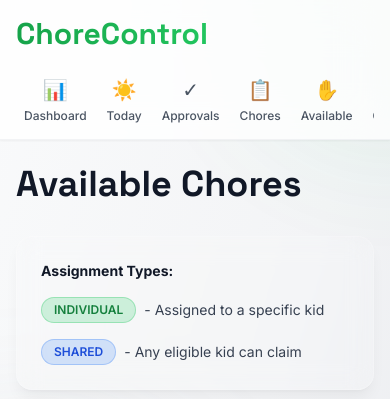
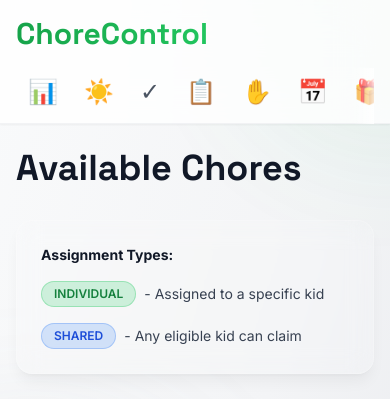
Before and after one commit to shaunadam/chorecontrol, a Flask app: template chorecontrol/templates/available.html in a window 390 px wide. Shown: the top 399 px of the page. Run offline with Flask 3, Linux system fonts and the light colour scheme; the template is opened without the code that fills it, so the values that code supplies are empty; some libraries are stand-ins or nearby versions.

Commit message:
improved mobile layout

```diff
--- a/chorecontrol/config.yaml
+++ b/chorecontrol/config.yaml
@@ -1,5 +1,5 @@
 name: ChoreControl
-version: "0.3.1.0f"
+version: "0.3.1.0g"
 slug: chorecontrol
 description: Home Assistant chore management system with kids, parents, points, and rewards
 url: https://github.com/shaunadam/chorecontrol
--- a/chorecontrol/templates/base.html
+++ b/chorecontrol/templates/base.html
@@ -125,77 +125,77 @@
             </div>
 
             <!-- Navigation -->
-            <nav class="flex gap-1 sm:gap-2 overflow-x-auto pb-2 -mb-px scrollbar-hide">
+            <nav class="relative flex gap-0.5 md:gap-2 overflow-x-auto pb-2 -mb-px scrollbar-hide nav-scroll-container" role="navigation" aria-label="Main navigation">
                 {% if current_user and current_user.role == 'claim_only' %}
                 {# claim_only users only see Today tab #}
-                <a href="{{ url_for('ui.today_page') }}" class="nav-item group flex flex-col sm:flex-row items-center gap-1 sm:gap-2 px-2 sm:px-4 py-2 rounded-t-xl text-sm font-medium whitespace-nowrap transition-all duration-200 {% if request.endpoint == 'ui.today_page' %}bg-white/40 dark:bg-white/10 border-b-2 border-green-500 text-green-600 dark:text-green-400{% else %}text-gray-600 dark:text-gray-400 hover:text-gray-900 dark:hover:text-white hover:bg-white/20 dark:hover:bg-white/5{% endif %}">
-                  <span class="text-xl sm:text-base">☀️</span>
-                  <span class="text-xs sm:text-sm">Today</span>
+                <a href="{{ url_for('ui.today_page') }}" aria-label="Today" class="nav-item group flex flex-col md:flex-row items-center gap-1 md:gap-2 px-3 md:px-4 py-2 rounded-t-xl text-sm font-medium whitespace-nowrap transition-all duration-200 {% if request.endpoint == 'ui.today_page' %}bg-white/40 dark:bg-white/10 border-b-2 border-green-500 text-green-600 dark:text-green-400{% else %}text-gray-600 dark:text-gray-400 hover:text-gray-900 dark:hover:text-white hover:bg-white/20 dark:hover:bg-white/5{% endif %}">
+                  <span class="text-2xl md:text-xl" aria-hidden="true">☀️</span>
+                  <span class="text-xs sm:text-sm hidden md:inline">Today</span>
                 </a>
                 {% elif current_user and current_user.role == 'kid' %}
                 {# Kid users see Today and My Rewards tabs #}
-                <a href="{{ url_for('ui.today_page') }}" class="nav-item group flex flex-col sm:flex-row items-center gap-1 sm:gap-2 px-2 sm:px-4 py-2 rounded-t-xl text-sm font-medium whitespace-nowrap transition-all duration-200 {% if request.endpoint == 'ui.today_page' %}bg-white/40 dark:bg-white/10 border-b-2 border-green-500 text-green-600 dark:text-green-400{% else %}text-gray-600 dark:text-gray-400 hover:text-gray-900 dark:hover:text-white hover:bg-white/20 dark:hover:bg-white/5{% endif %}">
-                  <span class="text-xl sm:text-base">☀️</span>
-                  <span class="text-xs sm:text-sm">Today</span>
+                <a href="{{ url_for('ui.today_page') }}" aria-label="Today" class="nav-item group flex flex-col md:flex-row items-center gap-1 md:gap-2 px-3 md:px-4 py-2 rounded-t-xl text-sm font-medium whitespace-nowrap transition-all duration-200 {% if request.endpoint == 'ui.today_page' %}bg-white/40 dark:bg-white/10 border-b-2 border-green-500 text-green-600 dark:text-green-400{% else %}text-gray-600 dark:text-gray-400 hover:text-gray-900 dark:hover:text-white hover:bg-white/20 dark:hover:bg-white/5{% endif %}">
+                  <span class="text-2xl md:text-xl" aria-hidden="true">☀️</span>
+                  <span class="text-xs sm:text-sm hidden md:inline">Today</span>
                 </a>
-                <a href="{{ url_for('ui.my_rewards') }}" class="nav-item group flex flex-col sm:flex-row items-center gap-1 sm:gap-2 px-2 sm:px-4 py-2 rounded-t-xl text-sm font-medium whitespace-nowrap transition-all duration-200 {% if request.endpoint == 'ui.my_rewards' %}bg-white/40 dark:bg-white/10 border-b-2 border-green-500 text-green-600 dark:text-green-400{% else %}text-gray-600 dark:text-gray-400 hover:text-gray-900 dark:hover:text-white hover:bg-white/20 dark:hover:bg-white/5{% endif %}">
-                  <span class="text-xl sm:text-base">🎁</span>
-                  <span class="text-xs sm:text-sm">My Rewards</span>
+                <a href="{{ url_for('ui.my_rewards') }}" aria-label="My Rewards" class="nav-item group flex flex-col md:flex-row items-center gap-1 md:gap-2 px-3 md:px-4 py-2 rounded-t-xl text-sm font-medium whitespace-nowrap transition-all duration-200 {% if request.endpoint == 'ui.my_rewards' %}bg-white/40 dark:bg-white/10 border-b-2 border-green-500 text-green-600 dark:text-green-400{% else %}text-gray-600 dark:text-gray-400 hover:text-gray-900 dark:hover:text-white hover:bg-white/20 dark:hover:bg-white/5{% endif %}">
+                  <span class="text-2xl md:text-xl" aria-hidden="true">🎁</span>
+                  <span class="text-xs sm:text-sm hidden md:inline">My Rewards</span>
                 </a>
                 {% else %}
                 {# Parent users see all navigation tabs #}
-                <a href="{{ url_for('ui.dashboard') }}" class="nav-item group flex flex-col sm:flex-row items-center gap-1 sm:gap-2 px-2 sm:px-4 py-2 rounded-t-xl text-sm font-medium whitespace-nowrap transition-all duration-200 {% if request.endpoint == 'ui.dashboard' %}bg-white/40 dark:bg-white/10 border-b-2 border-green-500 text-green-600 dark:text-green-400{% else %}text-gray-600 dark:text-gray-400 hover:text-gray-900 dark:hover:text-white hover:bg-white/20 dark:hover:bg-white/5{% endif %}">
-                  <span class="text-xl sm:text-base">📊</span>
-                  <span class="text-xs sm:text-sm">Dashboard</span>
+                <a href="{{ url_for('ui.dashboard') }}" aria-label="Dashboard" class="nav-item group flex flex-col md:flex-row items-center gap-1 md:gap-2 px-3 md:px-4 py-2 rounded-t-xl text-sm font-medium whitespace-nowrap transition-all duration-200 {% if request.endpoint == 'ui.dashboard' %}bg-white/40 dark:bg-white/10 border-b-2 border-green-500 text-green-600 dark:text-green-400{% else %}text-gray-600 dark:text-gray-400 hover:text-gray-900 dark:hover:text-white hover:bg-white/20 dark:hover:bg-white/5{% endif %}">
+                  <span class="text-2xl md:text-xl" aria-hidden="true">📊</span>
+                  <span class="text-xs sm:text-sm hidden md:inline">Dashboard</span>
                 </a>
 
-                <a href="{{ url_for('ui.today_page') }}" class="nav-item group flex flex-col sm:flex-row items-center gap-1 sm:gap-2 px-2 sm:px-4 py-2 rounded-t-xl text-sm font-medium whitespace-nowrap transition-all duration-200 {% if request.endpoint == 'ui.today_page' %}bg-white/40 dark:bg-white/10 border-b-2 border-green-500 text-green-600 dark:text-green-400{% else %}text-gray-600 dark:text-gray-400 hover:text-gray-900 dark:hover:text-white hover:bg-white/20 dark:hover:bg-white/5{% endif %}">
-                  <span class="text-xl sm:text-base">☀️</span>
-                  <span class="text-xs sm:text-sm">Today</span>
+                <a href="{{ url_for('ui.today_page') }}" aria-label="Today" class="nav-item group flex flex-col md:flex-row items-center gap-1 md:gap-2 px-3 md:px-4 py-2 rounded-t-xl text-sm font-medium whitespace-nowrap transition-all duration-200 {% if request.endpoint == 'ui.today_page' %}bg-white/40 dark:bg-white/10 border-b-2 border-green-500 text-green-600 dark:text-green-400{% else %}text-gray-600 dark:text-gray-400 hover:text-gray-900 dark:hover:text-white hover:bg-white/20 dark:hover:bg-white/5{% endif %}">
+                  <span class="text-2xl md:text-xl" aria-hidden="true">☀️</span>
+                  <span class="text-xs sm:text-sm hidden md:inline">Today</span>
                 </a>
 
-                <a href="{{ url_for('ui.approval_queue') }}" class="nav-item group relative flex flex-col sm:flex-row items-center gap-1 sm:gap-2 px-2 sm:px-4 py-2 rounded-t-xl text-sm font-medium whitespace-nowrap transition-all duration-200 {% if request.endpoint == 'ui.approval_queue' %}bg-white/40 dark:bg-white/10 border-b-2 border-green-500 text-green-600 dark:text-green-400{% else %}text-gray-600 dark:text-gray-400 hover:text-gray-900 dark:hover:text-white hover:bg-white/20 dark:hover:bg-white/5{% endif %}">
-                  <span class="text-xl sm:text-base">✓</span>
-                  <span class="text-xs sm:text-sm">Approvals</span>
+                <a href="{{ url_for('ui.approval_queue') }}" aria-label="Approvals" class="nav-item group relative flex flex-col md:flex-row items-center gap-1 md:gap-2 px-3 md:px-4 py-2 rounded-t-xl text-sm font-medium whitespace-nowrap transition-all duration-200 {% if request.endpoint == 'ui.approval_queue' %}bg-white/40 dark:bg-white/10 border-b-2 border-green-500 text-green-600 dark:text-green-400{% else %}text-gray-600 dark:text-gray-400 hover:text-gray-900 dark:hover:text-white hover:bg-white/20 dark:hover:bg-white/5{% endif %}">
+                  <span class="text-2xl md:text-xl" aria-hidden="true">✓</span>
+                  <span class="text-xs sm:text-sm hidden md:inline">Approvals</span>
                   {% if pending_count and pending_count > 0 %}
-                  <span class="absolute -top-1 -right-1 sm:relative sm:top-0 sm:right-0 inline-flex items-center justify-center px-2 py-0.5 rounded-full text-xs font-bold bg-green-500 text-white min-w-[20px]">{{ pending_count }}</span>
+                  <span class="absolute -top-1 -right-1 md:relative md:top-0 md:right-0 inline-flex items-center justify-center px-2 py-0.5 rounded-full text-xs font-bold bg-green-500 text-white min-w-[20px]">{{ pending_count }}</span>
                   {% endif %}
                 </a>
 
-                <a href="{{ url_for('ui.chores_list') }}" class="nav-item group flex flex-col sm:flex-row items-center gap-1 sm:gap-2 px-2 sm:px-4 py-2 rounded-t-xl text-sm font-medium whitespace-nowrap transition-all duration-200 {% if request.endpoint and request.endpoint.startswith('ui.chores') %}bg-white/40 dark:bg-white/10 border-b-2 border-green-500 text-green-600 dark:text-green-400{% else %}text-gray-600 dark:text-gray-400 hover:text-gray-900 dark:hover:text-white hover:bg-white/20 dark:hover:bg-white/5{% endif %}">
-                  <span class="text-xl sm:text-base">📋</span>
-                  <span class="text-xs sm:text-sm">Chores</span>
+                <a href="{{ url_for('ui.chores_list') }}" aria-label="Chores" class="nav-item group flex flex-col md:flex-row items-center gap-1 md:gap-2 px-3 md:px-4 py-2 rounded-t-xl text-sm font-medium whitespace-nowrap transition-all duration-200 {% if request.endpoint and request.endpoint.startswith('ui.chores') %}bg-white/40 dark:bg-white/10 border-b-2 border-green-500 text-green-600 dark:text-green-400{% else %}text-gray-600 dark:text-gray-400 hover:text-gray-900 dark:hover:text-white hover:bg-white/20 dark:hover:bg-white/5{% endif %}">
+                  <span class="text-2xl md:text-xl" aria-hidden="true">📋</span>
+                  <span class="text-xs sm:text-sm hidden md:inline">Chores</span>
                 </a>
 
-                <a href="{{ url_for('ui.available_chores') }}" class="nav-item group flex flex-col sm:flex-row items-center gap-1 sm:gap-2 px-2 sm:px-4 py-2 rounded-t-xl text-sm font-medium whitespace-nowrap transition-all duration-200 {% if request.endpoint == 'ui.available_chores' %}bg-white/40 dark:bg-white/10 border-b-2 border-green-500 text-green-600 dark:text-green-400{% else %}text-gray-600 dark:text-gray-400 hover:text-gray-900 dark:hover:text-white hover:bg-white/20 dark:hover:bg-white/5{% endif %}">
-                  <span class="text-xl sm:text-base">✋</span>
-                  <span class="text-xs sm:text-sm">Available</span>
+                <a href="{{ url_for('ui.available_chores') }}" aria-label="Available" class="nav-item group flex flex-col md:flex-row items-center gap-1 md:gap-2 px-3 md:px-4 py-2 rounded-t-xl text-sm font-medium whitespace-nowrap transition-all duration-200 {% if request.endpoint == 'ui.available_chores' %}bg-white/40 dark:bg-white/10 border-b-2 border-green-500 text-green-600 dark:text-green-400{% else %}text-gray-600 dark:text-gray-400 hover:text-gray-900 dark:hover:text-white hover:bg-white/20 dark:hover:bg-white/5{% endif %}">
+                  <span class="text-2xl md:text-xl" aria-hidden="true">✋</span>
+                  <span class="text-xs sm:text-sm hidden md:inline">Available</span>
                 </a>
 
-                <a href="{{ url_for('ui.calendar') }}" class="nav-item group flex flex-col sm:flex-row items-center gap-1 sm:gap-2 px-2 sm:px-4 py-2 rounded-t-xl text-sm font-medium whitespace-nowrap transition-all duration-200 {% if request.endpoint == 'ui.calendar' %}bg-white/40 dark:bg-white/10 border-b-2 border-green-500 text-green-600 dark:text-green-400{% else %}text-gray-600 dark:text-gray-400 hover:text-gray-900 dark:hover:text-white hover:bg-white/20 dark:hover:bg-white/5{% endif %}">
-                  <span class="text-xl sm:text-base">📅</span>
-                  <span class="text-xs sm:text-sm">Calendar</span>
+                <a href="{{ url_for('ui.calendar') }}" aria-label="Calendar" class="nav-item group flex flex-col md:flex-row items-center gap-1 md:gap-2 px-3 md:px-4 py-2 rounded-t-xl text-sm font-medium whitespace-nowrap transition-all duration-200 {% if request.endpoint == 'ui.calendar' %}bg-white/40 dark:bg-white/10 border-b-2 border-green-500 text-green-600 dark:text-green-400{% else %}text-gray-600 dark:text-gray-400 hover:text-gray-900 dark:hover:text-white hover:bg-white/20 dark:hover:bg-white/5{% endif %}">
+                  <span class="text-2xl md:text-xl" aria-hidden="true">📅</span>
+                  <span class="text-xs sm:text-sm hidden md:inline">Calendar</span>
                 </a>
 
-                <a href="{{ url_for('ui.my_rewards') }}" class="nav-item group flex flex-col sm:flex-row items-center gap-1 sm:gap-2 px-2 sm:px-4 py-2 rounded-t-xl text-sm font-medium whitespace-nowrap transition-all duration-200 {% if request.endpoint == 'ui.my_rewards' or request.endpoint == 'ui.rewards_list' or request.endpoint == 'ui.reward_form' %}bg-white/40 dark:bg-white/10 border-b-2 border-green-500 text-green-600 dark:text-green-400{% else %}text-gray-600 dark:text-gray-400 hover:text-gray-900 dark:hover:text-white hover:bg-white/20 dark:hover:bg-white/5{% endif %}">
-                  <span class="text-xl sm:text-base">🎁</span>
-                  <span class="text-xs sm:text-sm">Rewards</span>
+                <a href="{{ url_for('ui.my_rewards') }}" aria-label="Rewards" class="nav-item group flex flex-col md:flex-row items-center gap-1 md:gap-2 px-3 md:px-4 py-2 rounded-t-xl text-sm font-medium whitespace-nowrap transition-all duration-200 {% if request.endpoint == 'ui.my_rewards' or request.endpoint == 'ui.rewards_list' or request.endpoint == 'ui.reward_form' %}bg-white/40 dark:bg-white/10 border-b-2 border-green-500 text-green-600 dark:text-green-400{% else %}text-gray-600 dark:text-gray-400 hover:text-gray-900 dark:hover:text-white hover:bg-white/20 dark:hover:bg-white/5{% endif %}">
+                  <span class="text-2xl md:text-xl" aria-hidden="true">🎁</span>
+                  <span class="text-xs sm:text-sm hidden md:inline">Rewards</span>
                 </a>
 
-                <a href="{{ url_for('ui.users_list') }}" class="nav-item group flex flex-col sm:flex-row items-center gap-1 sm:gap-2 px-2 sm:px-4 py-2 rounded-t-xl text-sm font-medium whitespace-nowrap transition-all duration-200 {% if request.endpoint == 'ui.users_list' or request.endpoint == 'ui.user_detail' %}bg-white/40 dark:bg-white/10 border-b-2 border-green-500 text-green-600 dark:text-green-400{% else %}text-gray-600 dark:text-gray-400 hover:text-gray-900 dark:hover:text-white hover:bg-white/20 dark:hover:bg-white/5{% endif %}">
-                  <span class="text-xl sm:text-base">👥</span>
-                  <span class="text-xs sm:text-sm">Users</span>
+                <a href="{{ url_for('ui.users_list') }}" aria-label="Users" class="nav-item group flex flex-col md:flex-row items-center gap-1 md:gap-2 px-3 md:px-4 py-2 rounded-t-xl text-sm font-medium whitespace-nowrap transition-all duration-200 {% if request.endpoint == 'ui.users_list' or request.endpoint == 'ui.user_detail' %}bg-white/40 dark:bg-white/10 border-b-2 border-green-500 text-green-600 dark:text-green-400{% else %}text-gray-600 dark:text-gray-400 hover:text-gray-900 dark:hover:text-white hover:bg-white/20 dark:hover:bg-white/5{% endif %}">
+                  <span class="text-2xl md:text-xl" aria-hidden="true">👥</span>
+                  <span class="text-xs sm:text-sm hidden md:inline">Users</span>
                 </a>
 
                 {% if current_user and current_user.role == 'parent' %}
-                <a href="{{ url_for('user_mapping.mapping_page') }}" class="nav-item group flex flex-col sm:flex-row items-center gap-1 sm:gap-2 px-2 sm:px-4 py-2 rounded-t-xl text-sm font-medium whitespace-nowrap transition-all duration-200 {% if request.endpoint == 'user_mapping.mapping_page' %}bg-white/40 dark:bg-white/10 border-b-2 border-green-500 text-green-600 dark:text-green-400{% else %}text-gray-600 dark:text-gray-400 hover:text-gray-900 dark:hover:text-white hover:bg-white/20 dark:hover:bg-white/5{% endif %}">
-                  <span class="text-xl sm:text-base">🔗</span>
-                  <span class="text-xs sm:text-sm hidden lg:inline">Mapping</span>
+                <a href="{{ url_for('user_mapping.mapping_page') }}" aria-label="Mapping" class="nav-item group flex flex-col md:flex-row items-center gap-1 md:gap-2 px-3 md:px-4 py-2 rounded-t-xl text-sm font-medium whitespace-nowrap transition-all duration-200 {% if request.endpoint == 'user_mapping.mapping_page' %}bg-white/40 dark:bg-white/10 border-b-2 border-green-500 text-green-600 dark:text-green-400{% else %}text-gray-600 dark:text-gray-400 hover:text-gray-900 dark:hover:text-white hover:bg-white/20 dark:hover:bg-white/5{% endif %}">
+                  <span class="text-2xl md:text-xl" aria-hidden="true">🔗</span>
+                  <span class="text-xs sm:text-sm hidden md:inline">Mapping</span>
                 </a>
 
-                <a href="{{ url_for('ui.settings') }}" class="nav-item group flex flex-col sm:flex-row items-center gap-1 sm:gap-2 px-2 sm:px-4 py-2 rounded-t-xl text-sm font-medium whitespace-nowrap transition-all duration-200 {% if request.endpoint == 'ui.settings' %}bg-white/40 dark:bg-white/10 border-b-2 border-green-500 text-green-600 dark:text-green-400{% else %}text-gray-600 dark:text-gray-400 hover:text-gray-900 dark:hover:text-white hover:bg-white/20 dark:hover:bg-white/5{% endif %}">
-                  <span class="text-xl sm:text-base">⚙️</span>
-                  <span class="text-xs sm:text-sm hidden lg:inline">Settings</span>
+                <a href="{{ url_for('ui.settings') }}" aria-label="Settings" class="nav-item group flex flex-col md:flex-row items-center gap-1 md:gap-2 px-3 md:px-4 py-2 rounded-t-xl text-sm font-medium whitespace-nowrap transition-all duration-200 {% if request.endpoint == 'ui.settings' %}bg-white/40 dark:bg-white/10 border-b-2 border-green-500 text-green-600 dark:text-green-400{% else %}text-gray-600 dark:text-gray-400 hover:text-gray-900 dark:hover:text-white hover:bg-white/20 dark:hover:bg-white/5{% endif %}">
+                  <span class="text-2xl md:text-xl" aria-hidden="true">⚙️</span>
+                  <span class="text-xs sm:text-sm hidden md:inline">Settings</span>
                 </a>
                 {% endif %}
                 {% endif %}
@@ -250,6 +250,73 @@
             -ms-overflow-style: none;
             scrollbar-width: none;
         }
+
+        /* Mobile navigation enhancements */
+        .nav-scroll-container {
+            -webkit-overflow-scrolling: touch;
+            scroll-behavior: smooth;
+        }
+
+        /* Scroll indicators - gradient shadows on edges */
+        @media (max-width: 768px) {
+            .nav-scroll-container::before,
+            .nav-scroll-container::after {
+                content: '';
+                position: absolute;
+                top: 0;
+                bottom: 0;
+                width: 20px;
+                z-index: 10;
+                pointer-events: none;
+                transition: opacity 0.3s ease;
+            }
+
+            .nav-scroll-container::before {
+                left: 0;
+                background: linear-gradient(to right, rgba(255, 255, 255, 0.8), transparent);
+                opacity: 0;
+            }
+
+            .nav-scroll-container::after {
+                right: 0;
+                background: linear-gradient(to left, rgba(255, 255, 255, 0.8), transparent);
+                opacity: 1;
+            }
+
+            .dark .nav-scroll-container::before {
+                background: linear-gradient(to right, rgba(17, 24, 39, 0.8), transparent);
+            }
+
+            .dark .nav-scroll-container::after {
+                background: linear-gradient(to left, rgba(17, 24, 39, 0.8), transparent);
+            }
+
+            .nav-scroll-container.scrolled-start::before {
+                opacity: 0;
+            }
+
+            .nav-scroll-container.scrolled-end::after {
+                opacity: 0;
+            }
+
+            .nav-scroll-container.scrolled-middle::before,
+            .nav-scroll-container.scrolled-middle::after {
+                opacity: 1;
+            }
+        }
+
+        /* Better mobile touch feedback */
+        .nav-item {
+            touch-action: manipulation;
+            -webkit-tap-highlight-color: transparent;
+        }
+
+        @media (max-width: 768px) {
+            .nav-item:active {
+                transform: scale(0.95);
+                transition: transform 0.1s ease;
+            }
+        }
     </style>
 </body>
 </html>
```
Also changed, not shown: chorecontrol/static/js/app.js (+54 -0 lines), chorecontrol/templates/rewards/my_rewards.html (+1 -56 lines).
